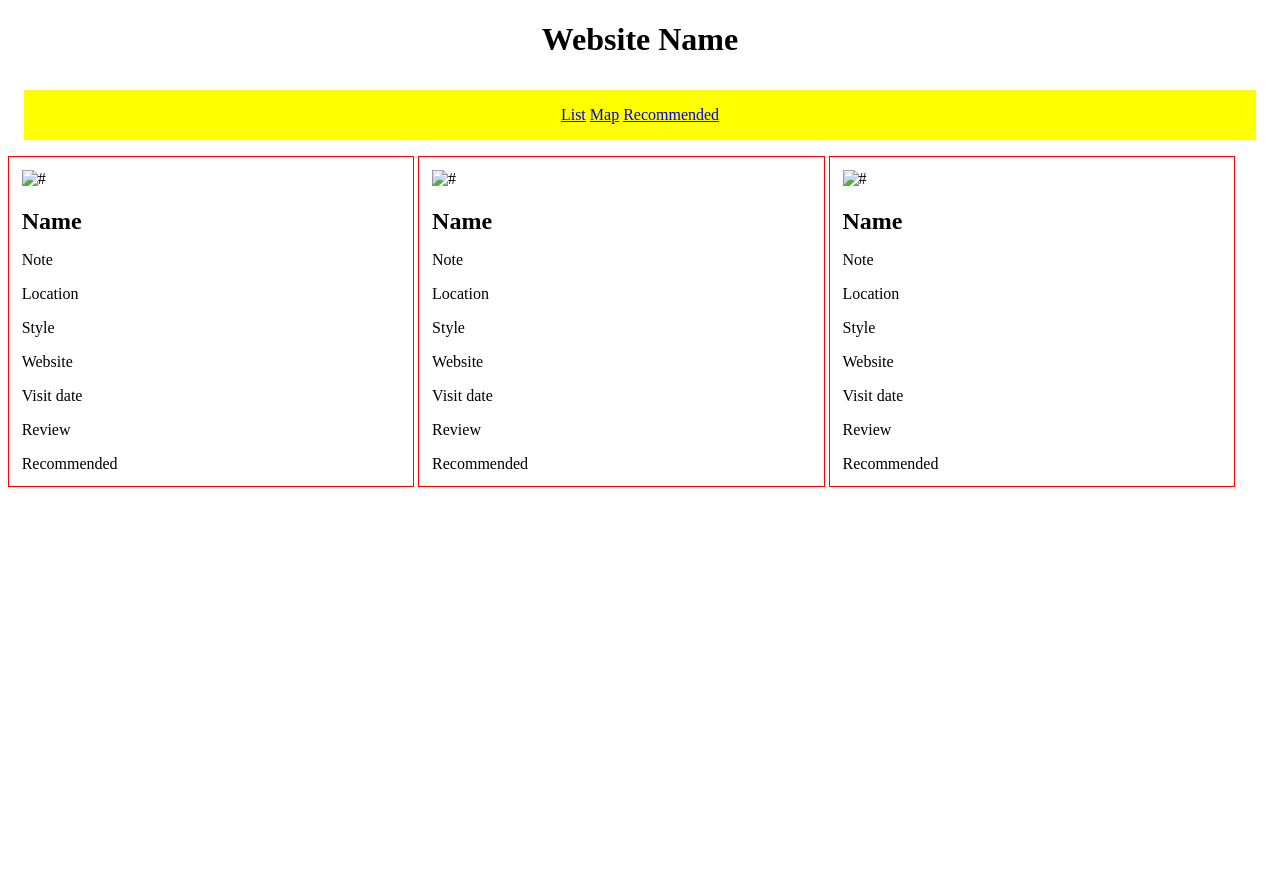
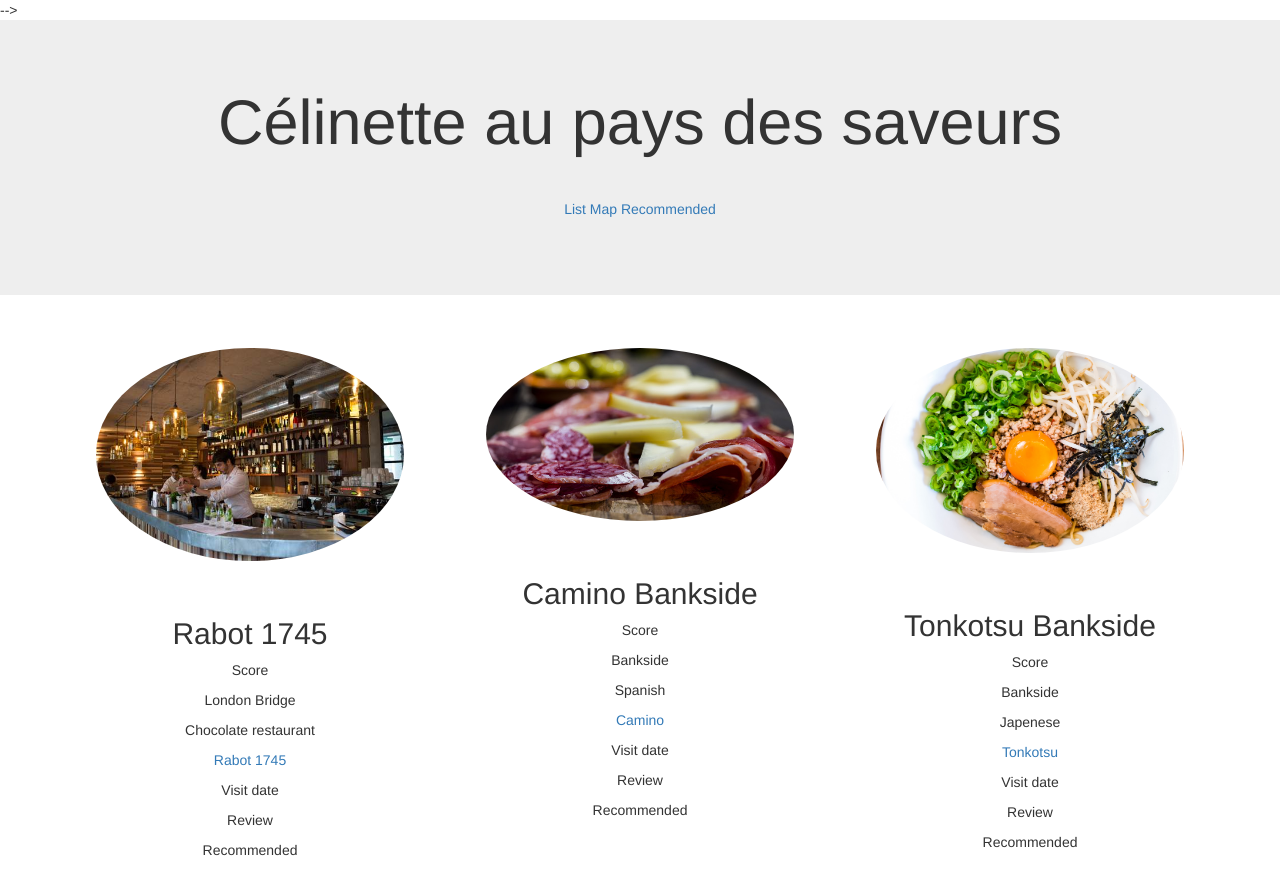
Before and after one commit to CelineChole/Restaurants, a plain HTML site: page index.html in a window 1280 px wide. Before the commit the page ends 800 px from the top, so only its background shows below. Drawn offline with nearby package versions, Linux system fonts and the light colour scheme; files whose address does not match are found by name.

Commit message:
Bootstrap

```diff
--- a/index.html
+++ b/index.html
@@ -3,11 +3,60 @@
 <head>
 	<title>Restaurants Review</title>
 	<link rel="stylesheet" type="text/css" href="style.css">
+	 <meta charset="utf-8">
+  <meta name="viewport" content="width=device-width, initial-scale=1">
+  <link rel="stylesheet" href="https://maxcdn.bootstrapcdn.com/bootstrap/3.3.7/css/bootstrap.min.css">
+  <script src="https://ajax.googleapis.com/ajax/libs/jquery/3.1.1/jquery.min.js"></script>
+  <script src="https://maxcdn.bootstrapcdn.com/bootstrap/3.3.7/js/bootstrap.min.js"></script>
 </head>
+
+<!-- <div id="myCarousel" class="carousel slide" data-ride="carousel">
+  <!-- Indicators -->
+  <!-- <ol class="carousel-indicators">
+    <li data-target="#myCarousel" data-slide-to="0" class="active"></li>
+    <li data-target="#myCarousel" data-slide-to="1"></li>
+    <li data-target="#myCarousel" data-slide-to="2"></li>
+  </ol> --> -->
+
+  <!-- Wrapper for slides -->
+  <!-- <div class="carousel-inner" role="listbox">
+    <div class="item active">
+      <img src="C:\Users\celin\OneDrive\Documents\GitHub\Restaurants\images\rabot1745.jpg" alt="Rabot 1745">
+      <div class="carousel-caption">
+        <h3>Rabot 1745</h3>
+      </div>
+    </div>
+
+    <div class="item">
+      <img src="C:\Users\celin\OneDrive\Documents\GitHub\Restaurants\images\camino.jpg" alt="Camino">
+      <div class="carousel-caption">
+        <h3>Camino</h3>
+      </div>
+    </div>
+
+    <div class="item">
+      <img src="C:\Users\celin\OneDrive\Documents\GitHub\Restaurants\images\tonkotsu.jpg" alt="Tonkotsu">
+      <div class="carousel-caption">
+        <h3>Tonkotsu</h3>
+      </div>
+    </div>
+  </div> -->
+
+  <!-- Left and right controls -->
+  <!-- <a class="left carousel-control" href="#myCarousel" role="button" data-slide="prev">
+    <span class="glyphicon glyphicon-chevron-left" aria-hidden="true"></span>
+    <span class="sr-only">Previous</span>
+  </a>
+  <a class="right carousel-control" href="#myCarousel" role="button" data-slide="next">
+    <span class="glyphicon glyphicon-chevron-right" aria-hidden="true"></span>
+    <span class="sr-only">Next</span>
+  </a>
+</div>  -->
+
 <body>
 	<div id="wrapper">
-		<header>
-			<h1>Website Name</h1>
+		<header class="jumbotron text-center">
+			<h1>Célinette au pays des saveurs</h1>
 			<nav>
 				<a href="#">List</a>
 				<a href="#">Map</a>
@@ -15,43 +64,45 @@
 			</nav>
 		</header>
 
-		<section class="restauranttiles">
-			<article>
-					<img src="#" title="#" alt="#" id="restaurantImage">
-					<h2>Name</h2>
-					<p>Note</p>
-					<p>Location</p>
-					<p>Style</p>
-					<p>Website</p>
+		<div class="container text-center">
+			<section class="restauranttiles row">
+				<article class="col-sm-4">
+					<img src="C:\Users\celin\OneDrive\Documents\GitHub\Restaurants\images\rabot1745.jpg" class="img-circle restaurant" title="Rabot 1745" alt="Rabot 1745" id="restaurantImage">
+					<h2>Rabot 1745</h2>
+					<p>Score</p>
+					<p>London Bridge</p>
+					<p>Chocolate restaurant</p>
+					<p><a href="http://www.hotelchocolat.com/uk/restaurants/rabot-1745.html">Rabot 1745</a></p>
 					<p>Visit date</p>
 					<p>Review</p>
 					<p>Recommended</p>
 				</article>
 
-			<article>
-					<img src="#" title="#" alt="#" id="restaurantImage">
-					<h2>Name</h2>
-					<p>Note</p>
-					<p>Location</p>
-					<p>Style</p>
-					<p>Website</p>
+				<article class="col-sm-4">
+					<img src="C:\Users\celin\OneDrive\Documents\GitHub\Restaurants\images\camino.jpg" class="img-circle restaurant" title="Camino Bankside" alt="Camino Bankside" id="restaurantImage">
+					<h2>Camino Bankside</h2>
+					<p>Score</p>
+					<p>Bankside</p>
+					<p>Spanish</p>
+					<p><a href="http://camino.uk.com/location/bankside/">Camino</a></p>
 					<p>Visit date</p>
 					<p>Review</p>
 					<p>Recommended</p>
 				</article>
 
-				<article>
-					<img src="#" title="#" alt="#" id="restaurantImage">
-					<h2>Name</h2>
-					<p>Note</p>
-					<p>Location</p>
-					<p>Style</p>
-					<p>Website</p>
+				<article class="col-sm-4">
+					<img src="C:\Users\celin\OneDrive\Documents\GitHub\Restaurants\images\tonkotsu.jpg" class="img-circle restaurant" title="Tonkotsu Bankside" alt="Tonkotsu Bankside" id="restaurantImage">
+					<h2>Tonkotsu Bankside</h2>
+					<p>Score</p>
+					<p>Bankside</p>
+					<p>Japenese</p>
+					<p><a href="http://www.tonkotsu.co.uk/">Tonkotsu</a></p>
 					<p>Visit date</p>
 					<p>Review</p>
 					<p>Recommended</p>
 				</article>
 			</section>
 		</div>
+	</div>
 </body>
 </html>
--- a/style.css
+++ b/style.css
@@ -19,7 +19,6 @@ header{
 }
 
 nav{
-	background-color: yellow;
 	padding: 1em;
 	text-align: center;
 	display: block;
@@ -27,9 +26,38 @@ nav{
 }
 
 .restauranttiles article{
-	display: inline-block;
-	margin:auto;
-	width: 30%;
-	border:.1em solid red;
+	/*display: inline-block;*/
+	/*margin:auto;*/
+	/*width: 30%;*/
+	/*border:.1em solid red;*/
 	padding: 1%;
 }
+
+.restaurant{
+	border: .8em solid transparent;
+	width: 90%;
+	height: 90%;
+	margin-bottom: 25px;
+}
+
+/*Why it doesn't work*/
+.restaurant:hover{
+	border-color: ##f1f1f1;
+}
+
+.carousel-inner img {
+    /*-webkit-filter: grayscale(90%);*/
+    /*filter: grayscale(90%);*/ /* make all photos black and white */
+    width: 80%; /* Set width to 100% */
+    margin: auto;
+}
+
+.carousel-caption h3 {
+    color: #fff !important;
+}
+
+@media (max-width: 600px) {
+    .carousel-caption {
+        display: none; /* Hide the carousel text when the screen is less than 600 pixels wide */
+    }
+}
```
Also changed, not shown: images/camino.jpg (added), images/rabot1745.jpg (added), images/tonkotsu.jpg (added). Lines whose indentation alone changed are shown as unchanged.
